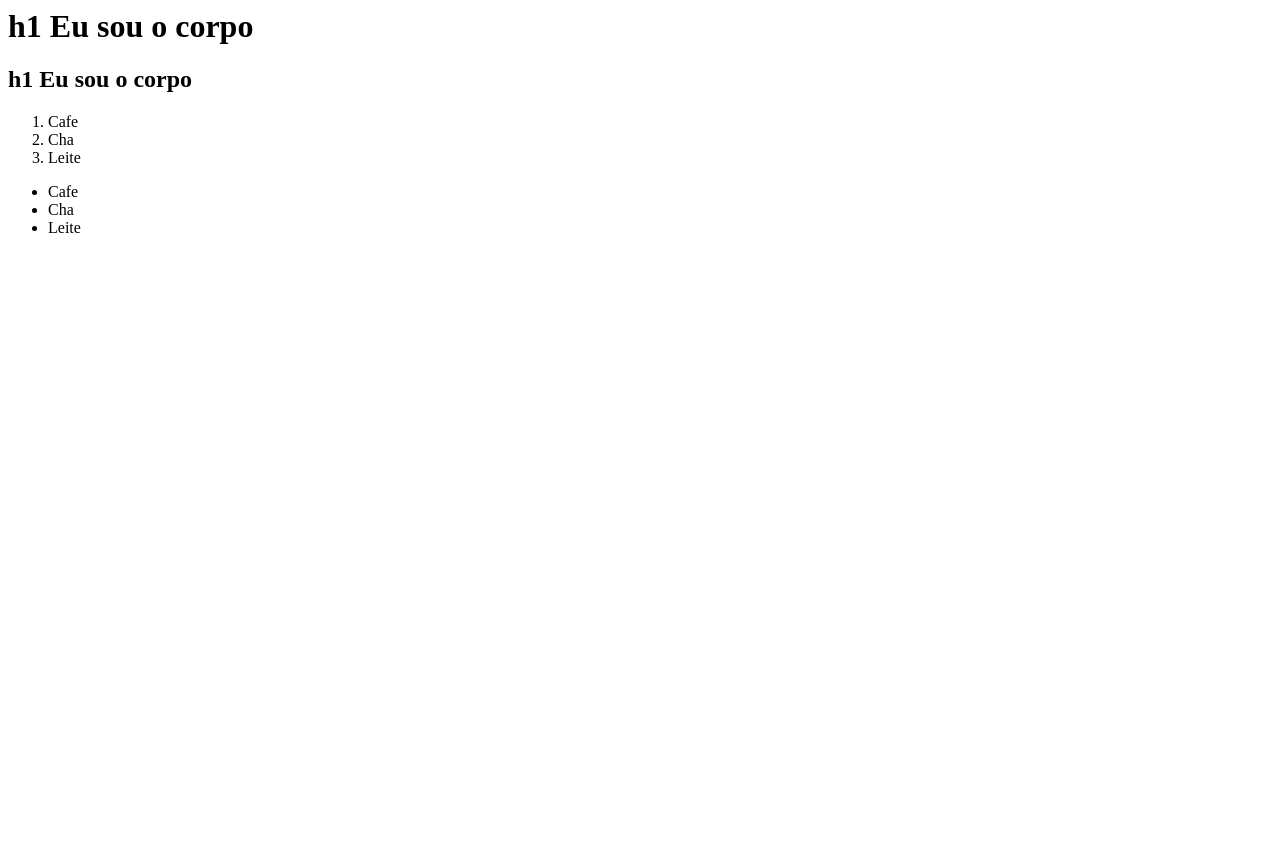
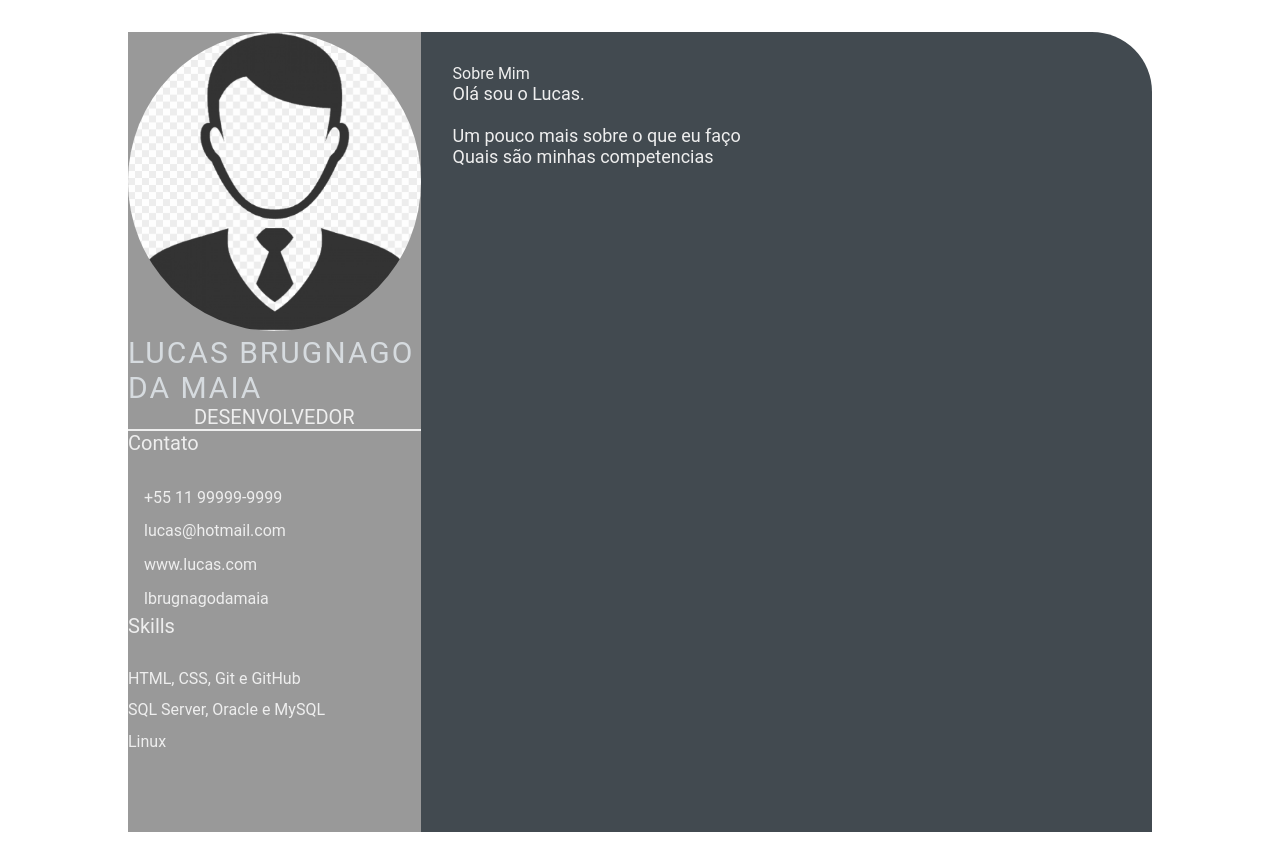
Before and after one commit to lbrugnagodamaia/jornadadev.github.io, a plain HTML site: page index.html in a window 1280 px wide. Before the commit the page ends 800 px from the top, so only its background shows below. Drawn offline with Linux system fonts and the light colour scheme.

Commit message:
feature: modified index.html and add style.css and add folder img

```diff
--- a/index.html
+++ b/index.html
@@ -1,21 +1,56 @@
-<html>
-    <head>
-        <title>
-            Olá, eu sou a cabeça
-        </title>
-    </head>
-    <body>
-        <h1>h1 Eu sou o corpo</h1>
-        <h2>h1 Eu sou o corpo</h2>
-    </body>
-    <ol>
-        <li>Cafe</li>
-        <li>Cha</li>
-        <li>Leite</li>
-    </ol>
-    <ul>
-        <li>Cafe</li>
-        <li>Cha</li>
-        <li>Leite</li>
-    </ul>
+<!DOCTYPE html>
+<html lang="en">
+<head>
+    <meta charset="UTF-8">
+    <meta http-equiv="X-UA-Compatible" content="IE=edge">
+    <meta name="viewport" content="width=device-width, initial-scale=1.0">
+    <title>Lucas Brugnago da Maia CV</title>
+
+    <link rel="stylesheet" href="style.css">
+
+</head>
+<body>
+    <main class="resume-contents">
+        <section class="left-section">
+            <section class="left-section-content">
+                <div class="profile">
+                    <img class="profile-image" src="img/profile-image.png" alt="Profile image">
+                    <p class="name">Lucas Brugnago da Maia</p>
+                    <p class="profession">Desenvolvedor</p>
+                </div>
+                <div class="contact-info">
+                    <p class="left-title">Contato</p>
+                    <ul>
+                        <li><i class="fa fa-phone"></i>+55 11 99999-9999</li>
+                        <li><i class="fa fa-envelope"></i>lucas@hotmail.com</li>
+                        <li><i class="fa fa-globe"></i>www.lucas.com</li>
+                        <li><i class="fa fa-github"></i>lbrugnagodamaia</li>
+                    </ul>
+                </div>
+                <div class="skills">
+                    <p class="left-title">Skills</p>
+                    <ul>
+                        <li><p>HTML, CSS, Git e GitHub</p></li>
+                        <li><p>SQL Server, Oracle e MySQL</p></li>
+                        <li><p>Linux</p></li>
+                    </ul>
+                </div>
+            </section>
+            </section>
+            <section class="right-section">
+                <div class="right-section-contents">
+                    <section class="about gap">
+                        <div class="right-title">Sobre Mim</div>
+                        <p class="about-me-contents">
+                            Olá sou o Lucas.<br>
+                            <br> Um pouco mais sobre o que eu faço
+                            <br> Quais são minhas competencias
+                        </p>
+
+                    </section>
+                </div>
+            </section>
+
+    </main>
+</body>
 </html>
--- /dev/null
+++ b/style.css
@@ -0,0 +1,103 @@
+* {
+    margin: 0;
+    padding: 0;
+    box-sizing: border-box;
+    list-style: none;
+    font-family: 'Roboto', sans-serif;
+}
+
+.resume-contents {
+    min-height: 100vh;
+    width: 80%;
+    margin: 2rem auto;
+    display: grid;
+    grid-template-columns: repeat(7, 1fr);
+}
+
+.left-section {
+    grid-column: span 2;
+    height: 100%;
+    background-color: #999999;
+}
+
+.right-section {
+    grid-column: span 5;
+    height: 100%;
+    background-color: #424a50;
+    border-radius: 0px 60px 0px 0px;
+}
+
+.left-section-contents{
+    padding: 2rem 2rem;
+}
+
+.profile {
+    width: 100%;
+    border-bottom: 2px solid #eeeeee;
+}
+
+.profile .profile-image {
+    width: 100%;
+    border-radius: 100%;
+}
+
+.name {
+    color: #D6DBDF;
+    font-size: 30px;
+    letter-spacing: 2px;
+    text-transform: uppercase;
+}
+
+.profession {
+    color: #eeeeee;
+    font-size: 20px;
+    text-transform: uppercase;
+    text-align: center;
+}
+
+/* .contact-info { border-bottom: 2px solid #1B2631; } */
+.left-title {
+    color: #eeeeee;
+    font-size: 20px;
+}
+
+.contact-info ul {
+    padding-top: 1.5rem;
+}
+
+.contact-info ul li,
+.references ul li {
+    padding: .4rem 0;
+    color: #eeeeee;
+}
+
+.contact-info ul li i,
+.references ul li i {
+    padding-right: 1rem;
+    font-size: 18px;
+    color: #eeeeee;
+}
+
+.skills ul {
+    padding-top: 1.5rem;
+}
+.skills ul li p {
+    padding: .4rem 0;
+    color: #eeeeee;
+}
+
+.right-section-contents {
+    padding: 2rem 2rem;
+}
+
+.right-title {
+    color: #eeeeee;
+}
+
+.gap {
+    padding-bottom: 2rem;
+}
+.about-me-contents {
+    font-size: 18px;
+    color: #eeeeee;
+}
```
Also changed, not shown: img/profile-image.png (added).
